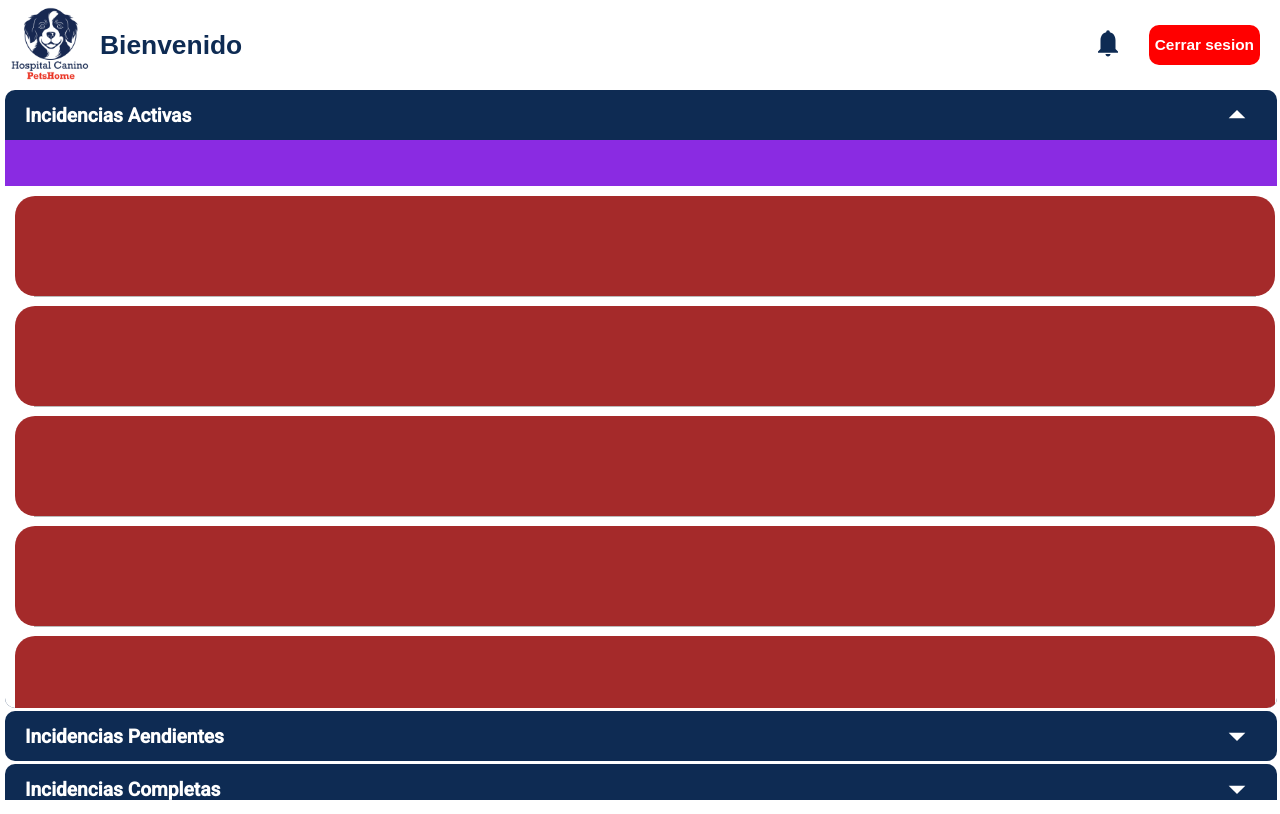
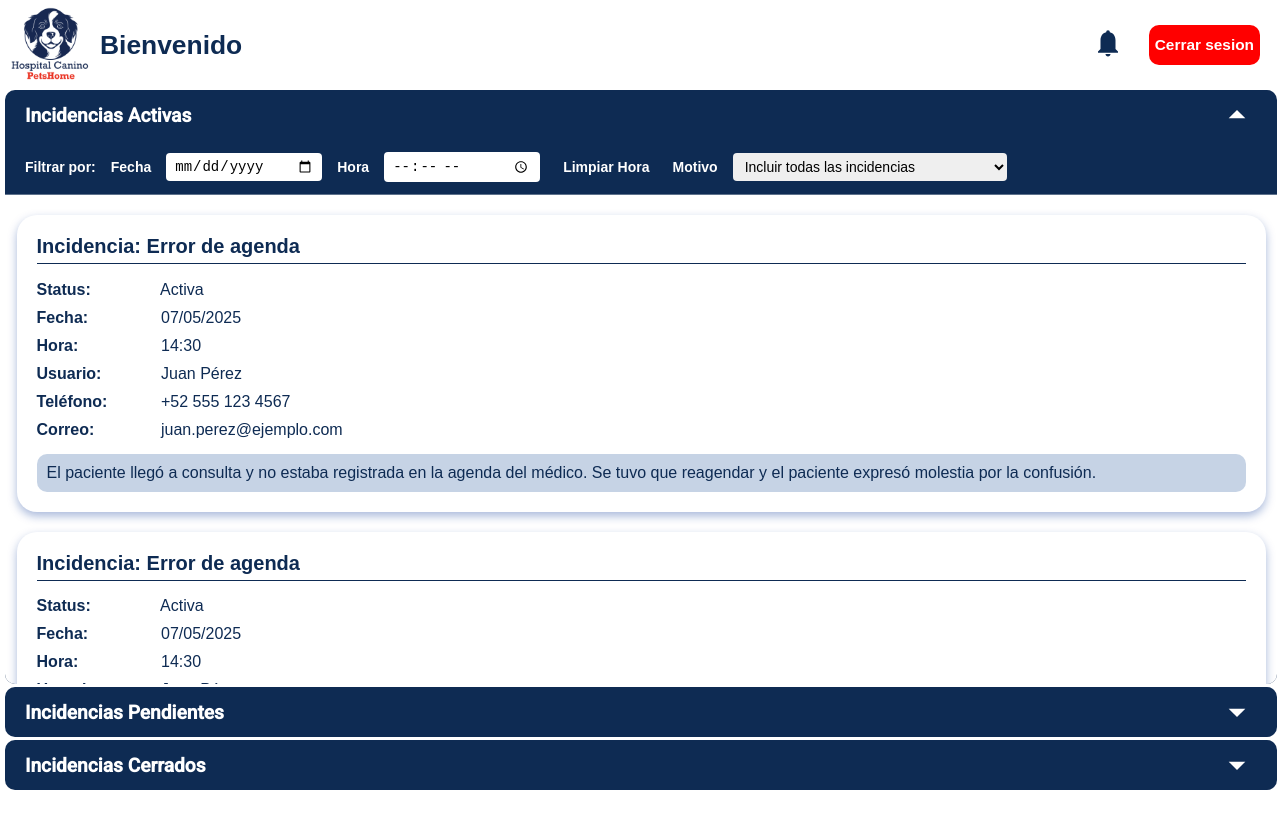
Before and after one commit to JorgeFde/Proyecto_Final_Hospital, an Angular app in the folder Hospital canino/Proyecto/Hospital_Canino/: page /Dashboard in a window 1280 px wide. Both pictures are taken after a click on the button 645 px from the left and 115 px from the top of the page. Built offline with nearby package versions, Linux system fonts and the light colour scheme.

Commit message:
fix-commit correccion en el dashboard

```diff
--- a/Hospital canino/Proyecto/Hospital_Canino/src/app/Components/dashboard/dashboard.component.css
+++ b/Hospital canino/Proyecto/Hospital_Canino/src/app/Components/dashboard/dashboard.component.css
@@ -81,9 +81,6 @@ html, body {
   border-radius: 10px;
   overflow-y: hidden;
 }
-.bugsActive:hover {
-  background-color: red;
-}
 .bugsDone {
   width: 99.4%;
   display: flex;
@@ -92,9 +89,6 @@ html, body {
   background-color: #0e2b53;
   margin-left: 5px;
   border-radius: 10px;
-}
-.bugsDone:hover {
-  background-color: red;
 }
 .headerBugsActive {
   height: 50px;
@@ -193,7 +187,6 @@ span {
 .componentNotifications {
   width: 100%;
   height: 100%;
-  background-color: aqua;
 }
 /*Cierre de sesion*/
 .logOUT {
@@ -210,3 +203,79 @@ span {
 .logOUT:hover {
   transform: scale(1.2);
 }
+/*Filtro de busqueda */
+.filtro-barra {
+  background-color: #0e2b53;
+  height: 60px;
+  width: 100%;
+  display: flex;
+  align-items: center;
+  padding: 0 20px;
+  color: white;
+  gap: 15px;
+  font-family: Arial, sans-serif;
+  font-size: 14px;
+  position: sticky;
+  top: 0;
+  z-index: 10;
+  border-bottom: 1px solid #fff5;
+}
+.filtro-barra label {
+  font-weight: bold;
+}
+.filtro-barra input,
+.filtro-barra select,
+.filtro-barra button {
+  padding: 5px 8px;
+  border-radius: 4px;
+  border: none;
+  font-size: 14px;
+}
+.filtro-barra input,
+.filtro-barra select {
+  min-width: 140px;
+  cursor: pointer;
+}
+.filtro-barra button {
+  background-color: transparent;
+  color: white;
+  cursor: pointer;
+  transition: background-color 0.3s ease;
+  font-weight: bold;
+  border: none;
+}
+.filtro-barra button:hover {
+  background-color: red;
+}
+/*Tarjetas de incidencias*/
+.tarjeta-incidencia {
+  background-color: white;
+  width: 96%;
+  margin: 20px auto;
+  padding: 20px;
+  color: #0e2b53;
+  border-radius: 20px;
+  font-family: Arial, sans-serif;
+  box-shadow: 0 4px 10px rgba(7, 52, 149, 0.348);
+}
+.tarjeta-incidencia h2 {
+  margin-top: 0;
+  font-size: 20px;
+  border-bottom: 1px solid #0e2b53;
+  padding-bottom: 5px;
+}
+.info {
+  margin-bottom: 10px;
+}
+.info strong {
+  display: inline-block;
+  width: 120px;
+  font-weight: bold;
+}
+.descripcion {
+  background-color: #1449923d;
+  padding: 10px;
+  border-radius: 10px;
+  margin-top: 15px;
+  white-space: pre-line;
+}
--- a/Hospital canino/Proyecto/Hospital_Canino/src/app/Components/dashboard/dashboard.component.html
+++ b/Hospital canino/Proyecto/Hospital_Canino/src/app/Components/dashboard/dashboard.component.html
@@ -6,8 +6,11 @@
       <span class="titleHome">Bienvenido</span>
       <span class="options-spacer"></span>
       <button class="buttonNotification" mat-icon-button (click)="togglePanel()">
-        <svg xmlns="http://www.w3.org/2000/svg" height="30" viewBox="0 0 24 24" width="50" [attr.fill]="isNotification ? 'red' : '#0e2b53'" [ngClass]="{ 'bell-shaking': bellAnimating }">
-          <path d="M0 0h24v24H0V0z" fill="none" /><path d="M12 22c1.1 0 1.99-.9 1.99-2H10c0 1.1.89 2 2 2zm6-6V9c0-3.07-1.63-5.64-4.5-6.32V2.5a1.5 1.5 0 00-3 0v.18C7.63 3.36 6 5.92 6 9v7l-2 2v1h16v-1l-2-2z"/>
+        <svg xmlns="http://www.w3.org/2000/svg" height="30" viewBox="0 0 24 24" width="50"
+          [attr.fill]="isNotification ? 'red' : '#0e2b53'" [ngClass]="{ 'bell-shaking': bellAnimating }">
+          <path d="M0 0h24v24H0V0z" fill="none" />
+          <path
+            d="M12 22c1.1 0 1.99-.9 1.99-2H10c0 1.1.89 2 2 2zm6-6V9c0-3.07-1.63-5.64-4.5-6.32V2.5a1.5 1.5 0 00-3 0v.18C7.63 3.36 6 5.92 6 9v7l-2 2v1h16v-1l-2-2z" />
         </svg>
       </button>
       <button class="logOUT" (click)="toggleLogOut()">Cerrar sesion</button>
@@ -15,16 +18,16 @@
   </div>
   <div class="contentIncidencias">
     <!-- ACTIVO -->
-    <div [style.flex]="isOpen === 'activos' ? '0.891' : '0 0 auto'" class="bugsActive">
+    <div [style.flex]="isOpen === 'activos' ? '0.86' : '0 0 auto'" class="bugsActive">
       <div class="headerBugsActive">
         <span>Incidencias Activas</span>
-        <svg class="arrow" *ngIf="isOpen === 'activos'" xmlns="http://www.w3.org/2000/svg" height="40" viewBox="0 0 24 24" width="40"
-          fill="white">
+        <svg class="arrow" *ngIf="isOpen === 'activos'" xmlns="http://www.w3.org/2000/svg" height="40"
+          viewBox="0 0 24 24" width="40" fill="white">
           <!-- Triángulo hacia arriba -->
           <path d="M7 14l5-5 5 5z" />
         </svg>
-        <svg class="arrow" *ngIf="isOpen != 'activos'" xmlns="http://www.w3.org/2000/svg" height="40" viewBox="0 0 24 24" width="40"
-          fill="white">
+        <svg class="arrow" *ngIf="isOpen != 'activos'" xmlns="http://www.w3.org/2000/svg" height="40"
+          viewBox="0 0 24 24" width="40" fill="white">
           <!-- Triángulo hacia abajo -->
           <path d="M7 10l5 5 5-5z" />
         </svg>
@@ -33,39 +36,60 @@
       </div>
       <div *ngIf="isOpen === 'activos'" class="contentBugsActive">
         <!--Content incidencias activos-->
-        <div style="background-color: blueviolet; height: 50px; width: 100%;">
-          <!--Barra de filtro-->
+        <div class="filtro-barra">
+          <!--Barra de filtros-->
+          <label>Filtrar por:</label>
+          <label for="fecha">Fecha</label>
+          <input type="date" id="fecha">
+          <label for="hora">Hora</label>
+          <input type="time" id="hora">
+          <button onclick="document.getElementById('hora').value = ''">Limpiar Hora</button>
+          <label for="motivo">Motivo</label>
+          <select id="motivo">
+            <option value="agenda">Incluir todas las incidencias</option>
+            <option value="agenda">Filtrar por incidencia de agenda</option>
+            <option value="medicamentos">Filtrar por ncidencia de medicamentos</option>
+          </select>
         </div>
         <!--Items de detalle incidencias-->
         <div class="detailsContent">
-         <!--Inicio del ngFor-->
-          <div *ngFor="let persona of datos" style="width: 99%; height: 100px; position: relative; margin: 10px;">
-            <!-- Div rojo arriba del item -->
-            <div style="width: 100%; height: 100%; position: absolute; top: 0; left: 0; z-index: 1;">
-              <button (click)="goToDetails()" style="width: 100%; height: 100%; background-color: transparent; border: none; cursor: pointer;"></button>
+          <!--Inicio del ngFor-->
+          <div *ngFor="let persona of datos" style="width: 99%; position: relative; margin: 10px auto;">
+            <!-- Botón invisible que cubre toda la tarjeta -->
+            <button (click)="goToDetails()"
+              style="position: absolute; inset: 0; z-index: 2; width: 100%; height: 100%; background: transparent; border: none; cursor: pointer;">
+            </button>
+            <!-- Contenido visual (tarjeta) -->
+            <div class="tarjeta-incidencia" style="position: relative; z-index: 1;">
+              <h2>Incidencia: Error de agenda</h2>
+              <div class="info"><strong>Status:</strong> Activa</div>
+              <div class="info"><strong>Fecha:</strong> 07/05/2025</div>
+              <div class="info"><strong>Hora:</strong> 14:30</div>
+              <div class="info"><strong>Usuario:</strong> Juan Pérez</div>
+              <div class="info"><strong>Teléfono:</strong> +52 555 123 4567</div>
+              <div class="info"><strong>Correo:</strong> juan.perez&#64;ejemplo.com</div>
+              <div class="descripcion">
+                El paciente llegó a consulta y no estaba registrada en la agenda del médico. Se tuvo que reagendar y el
+                paciente expresó molestia por la confusión.
+              </div>
             </div>
-            <!-- Contenido (oculto debajo del div rojo) -->
-            <div style="background-color: brown; width: 100%; height: 100%; border-radius: 20px;">
-              <!--Aqui va el contenido del las incidencias-->
-            </div>
-            <!-- Línea divisoria -->
-            <div style="background-color: rgba(152, 152, 152, 0.672); width: 97%; height: 1px; margin: 0 auto; position: relative; z-index: 0;"></div>
           </div>
           <!--fin del ngFor-->
         </div>
       </div>
     </div>
+     <!--Termina Activos-->
     <!-- PENDIENTES -->
-    <div [style.flex]="isOpen === 'pendientes' ? '0.891' : '0 0 auto'" class="bugsActive">
+    <div [style.flex]="isOpen === 'pendientes' ? '0.86' : '0 0 auto'" class="bugsActive">
       <div class="headerBugsActive">
         <span>Incidencias Pendientes</span>
-        <svg class="arrow" *ngIf="isOpen === 'pendientes'" xmlns="http://www.w3.org/2000/svg" height="40" viewBox="0 0 24 24" width="40"
-          fill="white">
+        <svg class="arrow" *ngIf="isOpen === 'pendientes'" xmlns="http://www.w3.org/2000/svg" height="40"
+          viewBox="0 0 24 24" width="40" fill="white">
           <!-- Triángulo hacia arriba -->
           <path d="M7 14l5-5 5 5z" />
         </svg>
-        <svg class="arrow" *ngIf="isOpen != 'pendientes'" xmlns="http://www.w3.org/2000/svg" height="40" viewBox="0 0 24 24" width="40"
-          fill="white">
+        <svg class="arrow" *ngIf="isOpen != 'pendientes'" xmlns="http://www.w3.org/2000/svg" height="40"
+          viewBox="0 0 24 24" width="40" fill="white">
           <!-- Triángulo hacia abajo -->
           <path d="M7 10l5 5 5-5z" />
         </svg>
@@ -75,34 +99,106 @@
       <div *ngIf="isOpen === 'pendientes'" class="contentBugsActive">
         <!--Content incidencias activos-->
         <div class="detailsContent">
-          Contenido de Activos
+          <div class="filtro-barra">
+            <!--Barra de filtros-->
+            <label>Filtrar por:</label>
+            <label for="fecha">Fecha</label>
+            <input type="date" id="fecha">
+            <label for="hora">Hora</label>
+            <input type="time" id="hora">
+            <button onclick="document.getElementById('hora').value = ''">Limpiar Hora</button>
+            <label for="motivo">Motivo</label>
+            <select id="motivo">
+              <option value="agenda">Incluir todas las incidencias</option>
+              <option value="agenda">Filtrar por incidencia de agenda</option>
+              <option value="medicamentos">Filtrar por ncidencia de medicamentos</option>
+            </select>
+          </div>
+          <!--Items de detalle incidencias-->
+          <div class="detailsContent">
+            <!--Inicio del ngFor-->
+            <div *ngFor="let persona of datos" style="width: 99%; position: relative; margin: 10px auto;">
+              <!-- Botón invisible que cubre toda la tarjeta -->
+              <button (click)="goToDetails()"
+                style="position: absolute; inset: 0; z-index: 2; width: 100%; height: 100%; background: transparent; border: none; cursor: pointer;">
+              </button>
+              <!-- Contenido visual (tarjeta) -->
+              <div class="tarjeta-incidencia" style="position: relative; z-index: 1;">
+                <h2>Incidencia: Error de agenda</h2>
+                <div class="info"><strong>Status:</strong> Pendiente</div>
+                <div class="info"><strong>Fecha:</strong> 07/05/2025</div>
+                <div class="info"><strong>Hora:</strong> 14:30</div>
+                <div class="info"><strong>Usuario:</strong> Juan Pérez</div>
+                <div class="info"><strong>Teléfono:</strong> +52 555 123 4567</div>
+                <div class="info"><strong>Correo:</strong> juan.perez&#64;ejemplo.com</div>
+                <div class="descripcion">
+                  El paciente llegó a consulta y no estaba registrada en la agenda del médico. Se tuvo que reagendar y
+                  el paciente expresó molestia por la confusión.
+                </div>
+              </div>
+            </div>
+            <!--fin del ngFor-->
+          </div>
         </div>
       </div>
     </div>
-    <!-- COMPLETOS -->
-    <div [style.flex]="isOpen === 'completos' ? '0.891' : '0 0 auto'" class="bugsDone">
+     <!--Termina Pendientes-->
+    <!-- Cerrados -->
+    <div [style.flex]="isOpen === 'cerrados' ? '0.86' : '0 0 auto'" class="bugsActive">
       <div class="headerBugsActive">
-        <span>Incidencias Completas</span>
-        <svg class="arrow" *ngIf="isOpen === 'completos'" xmlns="http://www.w3.org/2000/svg" height="40" viewBox="0 0 24 24" width="40"
-          fill="white">
+        <span>Incidencias Cerrados</span>
+        <svg class="arrow" *ngIf="isOpen === 'cerrados'" xmlns="http://www.w3.org/2000/svg" height="40"
+          viewBox="0 0 24 24" width="40" fill="white">
           <!-- Triángulo hacia arriba -->
           <path d="M7 14l5-5 5 5z" />
         </svg>
-        <svg class="arrow" *ngIf="isOpen != 'completos'" xmlns="http://www.w3.org/2000/svg" height="40" viewBox="0 0 24 24" width="40"
-          fill="white">
+        <svg class="arrow" *ngIf="isOpen != 'cerrados'" xmlns="http://www.w3.org/2000/svg" height="40"
+          viewBox="0 0 24 24" width="40" fill="white">
           <!-- Triángulo hacia abajo -->
           <path d="M7 10l5 5 5-5z" />
         </svg>
         <!-- Botón invisible sobre todo el div -->
-        <button mat-icon-button (click)="toggle('completos')" class="buttonBugActive"></button>
+        <button mat-icon-button (click)="toggle('cerrados')" class="buttonBugActive"></button>
       </div>
-      <div *ngIf="isOpen === 'completos'" class="contentBugsActive">
-        <!--Content incidencias activos-->
+      <div *ngIf="isOpen === 'cerrados'" class="contentBugsActive">
         <div class="detailsContent">
-          Contenido de Activos
+          <!-- Filtro se mantendrá visible -->
+          <div class="filtro-barra">
+            <label>Filtrar por:</label>
+            <label for="fecha">Fecha</label>
+            <input type="date" id="fecha">
+            <label for="hora">Hora</label>
+            <input type="time" id="hora">
+            <button onclick="document.getElementById('hora').value = ''">Limpiar Hora</button>
+            <label for="motivo">Motivo</label>
+            <select id="motivo">
+              <option value="agenda">Incluir todas las incidencias</option>
+              <option value="agenda">Filtrar por incidencia de agenda</option>
+              <option value="medicamentos">Filtrar por incidencia de medicamentos</option>
+            </select>
+          </div>
+          <!-- Lista scrollable -->
+          <div class="detailsContent">
+            <div *ngFor="let persona of datos" style="width: 99%; position: relative; margin: 10px auto;">
+              <button (click)="goToDetails()" style="position: absolute; inset: 0; z-index: 2; background: transparent; border: none; cursor: pointer;"></button>
+              <div class="tarjeta-incidencia" style="position: relative; z-index: 1;">
+                <h2>Incidencia: Error de agenda</h2>
+                <div class="info"><strong>Status:</strong> Cerrado</div>
+                <div class="info"><strong>Fecha:</strong> 07/05/2025</div>
+                <div class="info"><strong>Hora:</strong> 14:30</div>
+                <div class="info"><strong>Usuario:</strong> Juan Pérez</div>
+                <div class="info"><strong>Teléfono:</strong> +52 555 123 4567</div>
+                <div class="info"><strong>Correo:</strong> juan.perez&#64;ejemplo.com</div>
+                <div class="descripcion">
+                  El paciente llegó a consulta y no estaba registrada en la agenda del médico. Se tuvo que reagendar...
+                </div>
+              </div>
+            </div>
+          </div>
         </div>
       </div>
     </div>
+    <!--Termina Cerrados-->
   </div>
 </div>
 <!-- Panel flotante a la derecha -->
--- a/Hospital canino/Proyecto/Hospital_Canino/src/app/Components/dashboard/dashboard.component.ts
+++ b/Hospital canino/Proyecto/Hospital_Canino/src/app/Components/dashboard/dashboard.component.ts
@@ -9,7 +9,7 @@ import { NotificationsComponent } from "../notifications/notifications.component
   styleUrl: './dashboard.component.css',
 })
 export class DashboardComponent {
-  isOpen: 'activos' | 'pendientes' | 'completos' | null = null;
+  isOpen: 'activos' | 'pendientes' | 'cerrados' | null = null;
   panelVisible: boolean = false;
   isNotification: boolean = false;
   isActiveAnimation: boolean = false
@@ -38,7 +38,7 @@ export class DashboardComponent {
   ngOnDestroy() {
     clearInterval(this.intervalId);
   }
-  toggle(panel: 'activos' | 'pendientes' | 'completos') {
+  toggle(panel: 'activos' | 'pendientes' | 'cerrados') {
     this.isOpen = this.isOpen === panel ? null : panel;
   }
   // panel de notificaciones
```
